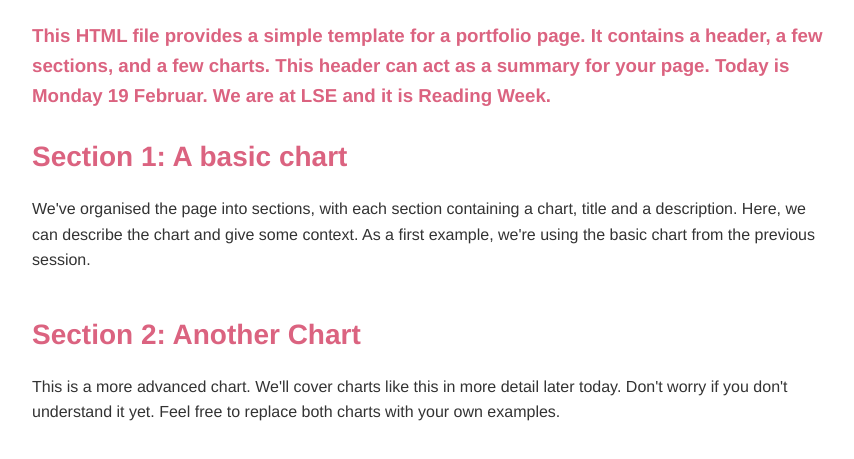
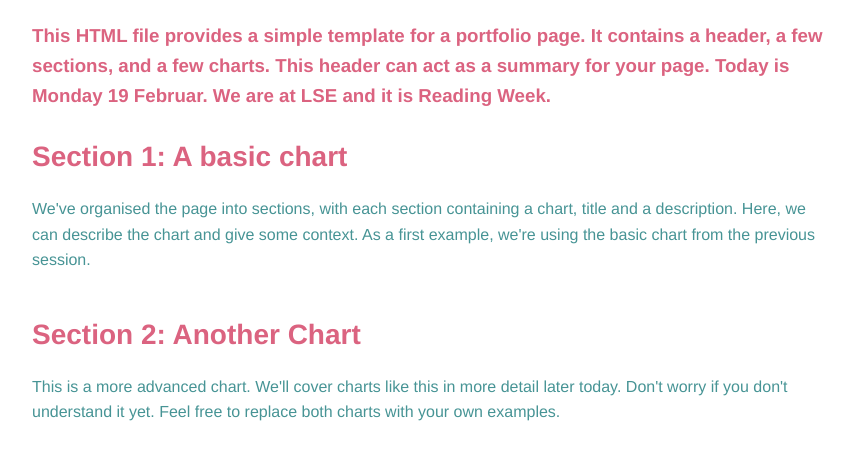
Before and after one commit to camilasaldivia/camilasaldivia.github.io, a plain HTML site: page index.html in a window 1280 px wide. Shown: the part 189-648 px from the top of the page, without its empty margins (208-1062 px from the left). Drawn offline with Linux system fonts and the light colour scheme; a script that the page names is missing.

Commit message:
Update index.css

```diff
--- a/index.css
+++ b/index.css
@@ -8,7 +8,7 @@ body { /* We can style any HTML element by using its name - here we're styling t
     /* We want text that uses a clean sans-serif font, is usually 16px big and close to black */
     font-family: 'Helvetica Neue', Helvetica, Arial, sans-serif;
     font-size: 16px;
-    color: #333;
+    color: #479495;
     line-height: 1.6;
     /* we want a white page, that's centered and not too wide */
     background-color: #fff;
```
